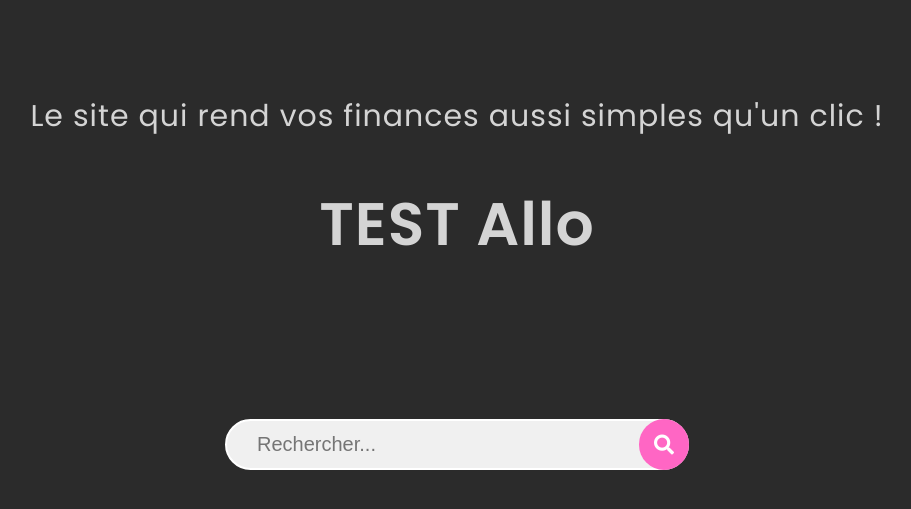
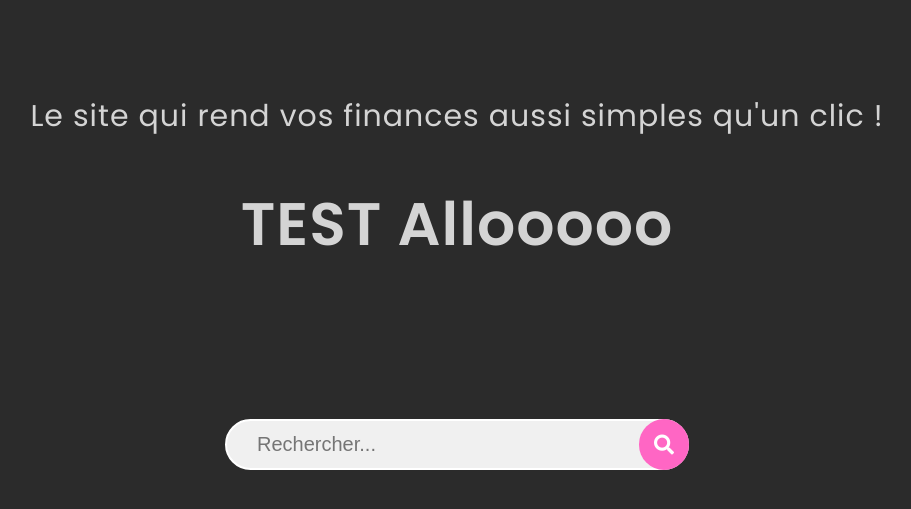
Before and after one commit to blvck-M4/Econova, a Django app: page /members/ in a window 1280 px wide. Shown: the part 156-665 px from the top of the page, without its empty margins (183-1094 px from the left). Run offline with Django 5.2, Linux system fonts and the light colour scheme.

Commit message:
Fichier html et css setup -Gabriel

```diff
--- a/members/templates/home.html
+++ b/members/templates/home.html
@@ -31,7 +31,7 @@
 
     <div class="slogan">
         <p>Le site qui rend vos finances aussi simples qu'un clic !</p>
-        <h1>TEST Allo</h1>
+        <h1>TEST Allooooo</h1>
     </div>
 
        <!-- Barre de recherche ovale avec une loupe -->
```
